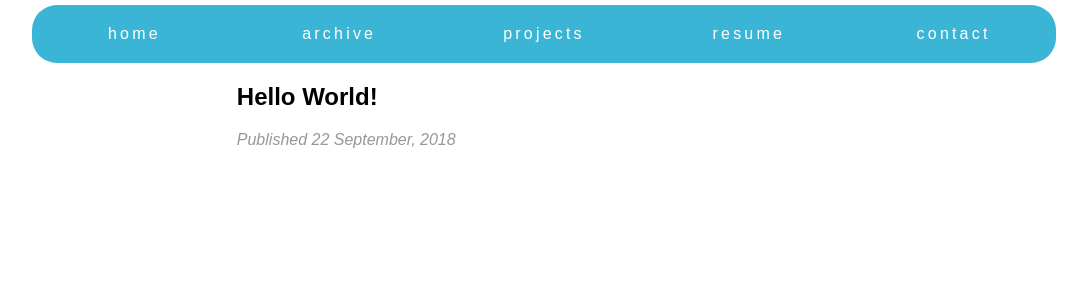
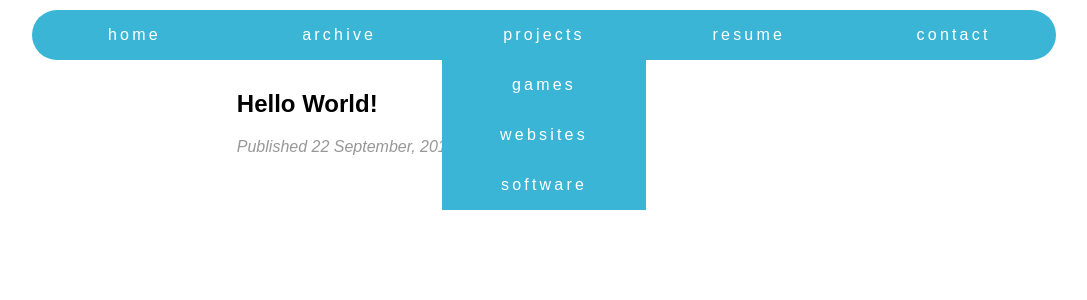
Before and after one commit to marcphilippebeaujean-abertay/ReactProjects, a React (Create React App) app in the folder blog-frontend/: page / in a window 1280 px wide. Shown: the top 300 px of the page, without its empty margins (96-1183 px from the left). Built offline with nearby package versions, Linux system fonts and the light colour scheme.

Commit message:
created nav bar layout

```diff
--- a/blog-frontend/src/components/blogPost.jsx
+++ b/blog-frontend/src/components/blogPost.jsx
@@ -1,5 +1,6 @@
 import React, { Component } from "react";
 import "../css/style.css";
+
 export default class BlogPost extends Component {
   render() {
     return (
--- a/blog-frontend/src/components/navBar.jsx
+++ b/blog-frontend/src/components/navBar.jsx
@@ -1,15 +1,27 @@
 import React, { Component } from "react";
+import NavDropdown from "./navDropdown";
 import "../css/style.css";
 
 export default class NavBar extends Component {
   render() {
     return (
       <div id="nav-div">
-        <nav className="nav-element">home</nav>
-        <nav className="nav-element">archive</nav>
-        <nav className="nav-element">projects</nav>
-        <nav className="nav-element">resume</nav>
-        <nav className="nav-element">contact</nav>
+        <nav className="nav-element nav-element-main" id="nav-left-element">
+          <p>home</p>
+        </nav>
+        <nav className="nav-element nav-element-main">
+          <p>archive</p>
+        </nav>
+        <nav className="nav-element nav-element-main">
+          <p>projects</p>
+        </nav>
+        <NavDropdown dropDownElements={["games", "websites", "software"]} />
+        <nav className="nav-element nav-element-main">
+          <p>resume</p>
+        </nav>
+        <nav className="nav-element nav-element-main" id="nav-right-element">
+          <p>contact</p>
+        </nav>
       </div>
     );
   }
--- /dev/null
+++ b/blog-frontend/src/components/navDropdown.jsx
@@ -0,0 +1,18 @@
+import React, { Component } from "react";
+import PropTypes from "prop-types";
+import "../css/style.css";
+
+export default class NavDropDown extends Component {
+  dropdownList = this.props.dropDownElements.map((dropdownName, index) => (
+    <nav key={index} className="nav-element nav-element-dropdown">
+      <p key={index}>{dropdownName}</p>
+    </nav>
+  ));
+  render() {
+    return <div className="nav-dropdown-vertical">{this.dropdownList}</div>;
+  }
+}
+
+NavDropDown.propTypes = {
+  dropDownElements: PropTypes.array.isRequired
+};
--- a/blog-frontend/src/css/style.css
+++ b/blog-frontend/src/css/style.css
@@ -1,29 +1,57 @@
 #nav-div {
-  margin-top: 5px;
+  position: relative;
+  padding: 10px 0;
   display: flex;
   flex-direction: row;
   align-content: center;
   justify-content: center;
-  overflow: hidden;
   border-radius: 25px;
-  width: 100%; }
+  width: 100%;
+  height: 50px; }
+
+#nav-left-element {
+  border-top-left-radius: 25px;
+  border-bottom-left-radius: 25px; }
+
+#nav-right-element {
+  border-top-right-radius: 25px;
+  border-bottom-right-radius: 25px; }
 
 .nav-element {
-  padding: 20px 0;
+  margin: 0;
+  padding: 0px;
+  height: 100%;
+  text-align: center;
+  letter-spacing: 0.2rem;
   width: 20%;
-  text-align: center;
-  color: white;
-  background-color: #3bb5d6;
-  letter-spacing: 0.2rem;
   -webkit-transition: background-color 0.5s, color 0.5s;
   /* Safari */
   transition: background-color 0.5s, color 0.5s; }
+
+.nav-element-main {
+  color: white;
+  background-color: #3bb5d6; }
 
 .nav-element:hover {
   background-color: white;
   color: #3bb5d6; }
 
-@keyframes nav-hover-phase {}.App {
+.nav-dropdown-vertical {
+  padding: 10px 0;
+  position: absolute;
+  top: 50px;
+  width: 20%;
+  height: 150px;
+  display: flex;
+  flex-direction: column;
+  letter-spacing: 0.2rem; }
+
+.nav-element-dropdown {
+  width: 100%;
+  color: white;
+  background-color: #3bb5d6; }
+
+.App {
   width: 80%;
   margin: 0 auto; }
 
--- a/blog-frontend/src/reducers/navigationReducer.js
+++ b/blog-frontend/src/reducers/navigationReducer.js
@@ -1,5 +1,6 @@
 const defaultState = {
-  currentURL: "home"
+  currentURL: "home",
+  showProjectDropDown: false
 };
 
 const navigationReducer = (previousState = defaultState, action) => {
--- a/blog-frontend/src/scss/_navBar.scss
+++ b/blog-frontend/src/scss/_navBar.scss
@@ -2,34 +2,69 @@ $nav-bg-colour: #3bb5d6;
 $nav-text-colour: white;
 $nav-border-radius: 25px;
 $hover-transition-speed: 0.5s;
+$nav-bar-height: 50px;
+$nav-bar-top-padding: 10px;
+$nav-element-width: 20%;
 
 #nav-div {
-  margin-top: 5px;
+  position: relative;
+  padding: $nav-bar-top-padding 0;
+  //margin-top: $nav-bar-top-margin;
   display: flex;
   flex-direction: row;
   align-content: center;
   justify-content: center;
-  overflow: hidden;
   border-radius: $nav-border-radius;
   width: 100%;
+  height: $nav-bar-height;
+}
+
+#nav-left-element {
+  border-top-left-radius: $nav-border-radius;
+  border-bottom-left-radius: $nav-border-radius;
+}
+
+#nav-right-element {
+  border-top-right-radius: $nav-border-radius;
+  border-bottom-right-radius: $nav-border-radius;
 }
 
 .nav-element {
-  padding: 20px 0;
-  width: 20%;
+  margin: 0;
+  padding: 0px;
+  height: 100%;
   text-align: center;
-  color: $nav-text-colour;
-  background-color: $nav-bg-colour;
   letter-spacing: 0.2rem;
+  width: $nav-element-width;
   -webkit-transition: background-color $hover-transition-speed,
     color $hover-transition-speed; /* Safari */
   transition: background-color $hover-transition-speed,
     color $hover-transition-speed;
 }
+
+.nav-element-main {
+  color: $nav-text-colour;
+  background-color: $nav-bg-colour;
+}
+
 .nav-element:hover {
   background-color: $nav-text-colour;
   color: $nav-bg-colour; //rgb(139, 139, 139);
 }
 
-@keyframes nav-hover-phase {
+.nav-dropdown-vertical {
+  padding: $nav-bar-top-padding 0;
+  position: absolute;
+  top: $nav-bar-height;
+  width: $nav-element-width;
+  height: $nav-bar-height * 3; // Adjust nav-dropdown-vertical height when adding elements
+  display: flex;
+  flex-direction: column;
+  letter-spacing: 0.2rem;
 }
+
+.nav-element-dropdown {
+  width: 100%;
+  color: $nav-text-colour;
+  background-color: $nav-bg-colour;
+}
```
